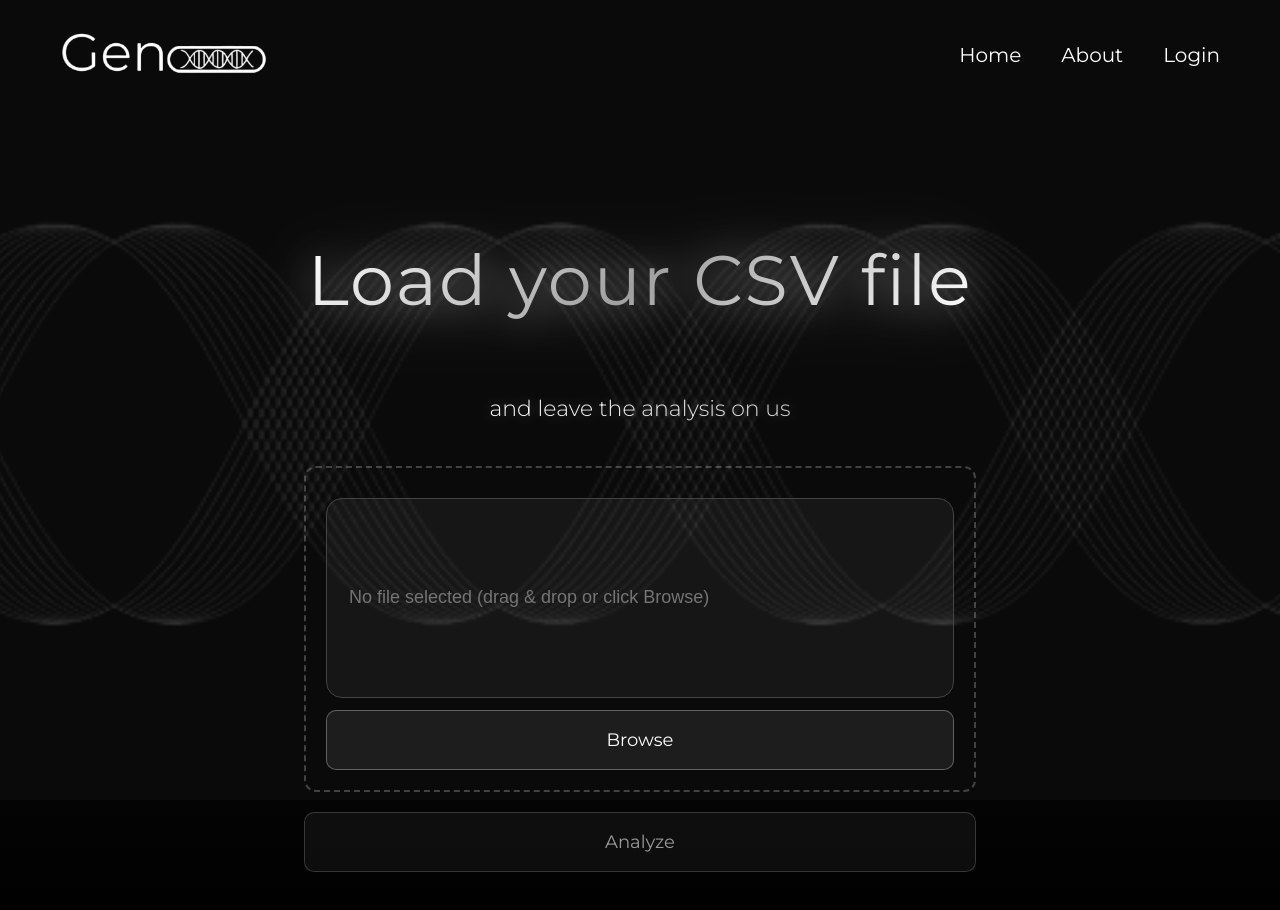
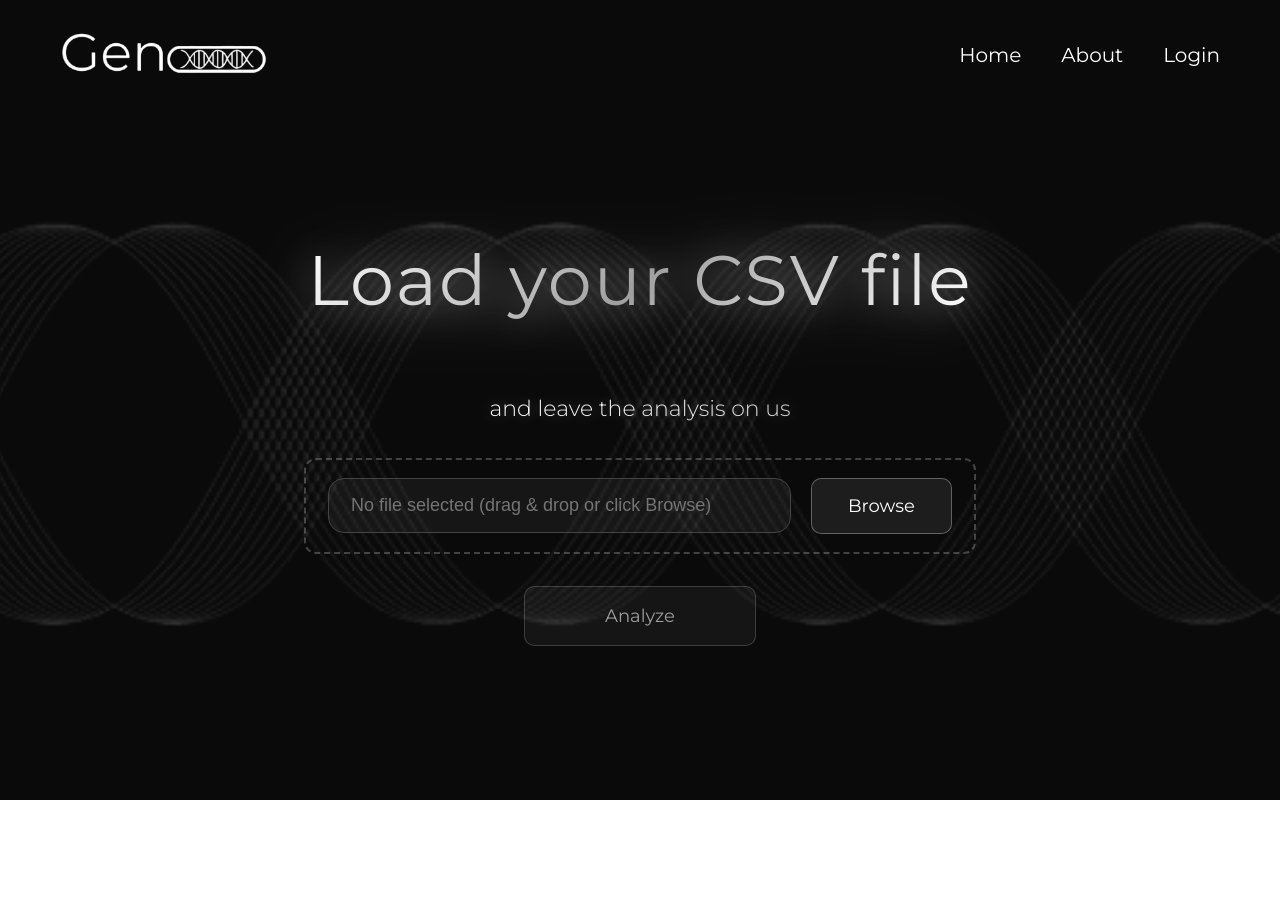
Before and after one commit to JoudAlharbi/GENO-deployment, a React (Vite) app in the folder geno-react/: page /load in a window 1280 px wide. Shown: the top 910 px of the page. After the commit the page ends 800 px from the top, so only its background shows below. Built offline with nearby package versions, Linux system fonts and the light colour scheme; no server answers.

Commit message:
restore upload page layout

```diff
--- a/geno-react/src/pages/LoadSample.jsx
+++ b/geno-react/src/pages/LoadSample.jsx
@@ -27,16 +27,14 @@ export default function LoadSample() {
     if (e.target.files?.length > 0) {
       const file = e.target.files[0];
 
-      // Validate file type
-      const extension = file.name.split('.').pop().toLowerCase();
-      if (!['csv', 'txt'].includes(extension)) {
+      const extension = file.name.split(".").pop().toLowerCase();
+      if (!["csv", "txt"].includes(extension)) {
         setError("Please select a CSV or TXT file");
         setFileName("");
         setSelectedFile(null);
         return;
       }
 
-      // Validate file size (max 16MB)
       if (file.size > 16 * 1024 * 1024) {
         setError("File size exceeds 16MB limit");
         setFileName("");
@@ -50,7 +48,6 @@ export default function LoadSample() {
   };
 
   const handleAnalyze = async () => {
-    // Validation
     if (!selectedFile) {
       setError("Please select a CSV file first!");
       return;
@@ -61,7 +58,6 @@ export default function LoadSample() {
     setUploadProgress(0);
 
     try {
-      // Simulate progress for better UX
       const progressInterval = setInterval(() => {
         setUploadProgress((prev) => {
           if (prev >= 90) {
@@ -77,21 +73,23 @@ export default function LoadSample() {
       clearInterval(progressInterval);
       setUploadProgress(100);
 
-      // Store the result in sessionStorage for the Result page
       sessionStorage.setItem("analysisResult", JSON.stringify(result));
 
-      // Small delay to show 100% completion
       setTimeout(() => {
         navigate("/result");
       }, 500);
-
     } catch (err) {
       console.error("Analysis error:", err);
-      const msg = err.message || "Analysis failed. Please check if the backend is running.";
+      const msg =
+        err.message || "Analysis failed. Please check if the backend is running.";
       setError(msg);
       setIsLoading(false);
       setUploadProgress(0);
-      if (msg.includes("log in") || msg.includes("Authentication") || msg.includes("invalid token")) {
+      if (
+        msg.includes("log in") ||
+        msg.includes("Authentication") ||
+        msg.includes("invalid token")
+      ) {
         setTimeout(() => navigate("/login"), 2000);
       }
     }
@@ -109,9 +107,9 @@ export default function LoadSample() {
     const files = e.dataTransfer.files;
     if (files?.length > 0) {
       const file = files[0];
-      const extension = file.name.split('.').pop().toLowerCase();
+      const extension = file.name.split(".").pop().toLowerCase();
 
-      if (!['csv', 'txt'].includes(extension)) {
+      if (!["csv", "txt"].includes(extension)) {
         setError("Please drop a CSV or TXT file");
         return;
       }
@@ -127,36 +125,26 @@ export default function LoadSample() {
     }
   };
 
+  const progressLabel =
+    uploadProgress < 30
+      ? "Uploading file..."
+      : uploadProgress < 60
+        ? "Processing data..."
+        : uploadProgress < 90
+          ? "Running AI analysis..."
+          : "Generating report...";
+
   return (
     <main className="load-content">
       <h1 className="load-title">Load your CSV file</h1>
       <p className="load-description">and leave the analysis on us</p>
 
-      {/* Error Message */}
-      {error && (
-        <div className="error-message" style={{
-          backgroundColor: "rgba(220, 53, 69, 0.1)",
-          border: "1px solid #dc3545",
-          color: "#dc3545",
-          padding: "12px 20px",
-          borderRadius: "8px",
-          marginBottom: "20px",
-          textAlign: "center"
-        }}>
-          {error}
-        </div>
-      )}
+      {error && <div className="load-error">{error}</div>}
 
       <div
-        className="file-upload-section"
+        className={`file-upload-section${isLoading ? " file-upload-section--loading" : ""}`}
         onDragOver={handleDragOver}
         onDrop={handleDrop}
-        style={{
-          border: isLoading ? "none" : "2px dashed rgba(200, 200, 200, 0.3)",
-          borderRadius: "12px",
-          padding: "20px",
-          transition: "all 0.3s ease"
-        }}
       >
         {!isLoading ? (
           <>
@@ -181,69 +169,22 @@ export default function LoadSample() {
             </div>
 
             {selectedFile && (
-              <div style={{
-                marginTop: "10px",
-                fontSize: "0.9rem",
-                color: "#888"
-              }}>
+              <p className="file-size-hint">
                 File size: {(selectedFile.size / 1024).toFixed(2)} KB
-              </div>
+              </p>
             )}
           </>
         ) : (
-          /* Loading State */
-          <div className="loading-state" style={{
-            textAlign: "center",
-            padding: "30px"
-          }}>
-            <div className="loading-spinner" style={{
-              width: "60px",
-              height: "60px",
-              border: "4px solid rgba(76, 175, 80, 0.2)",
-              borderTopColor: "#4CAF50",
-              borderRadius: "50%",
-              animation: "spin 1s linear infinite",
-              margin: "0 auto 20px"
-            }}></div>
-
-            <p style={{
-              color: "#4CAF50",
-              marginBottom: "15px",
-              fontSize: "1.1rem",
-              fontWeight: "500"
-            }}>
-              Analyzing your genetic data...
-            </p>
-
-            {/* Progress Bar */}
-            <div style={{
-              width: "100%",
-              maxWidth: "300px",
-              height: "8px",
-              backgroundColor: "rgba(76, 175, 80, 0.2)",
-              borderRadius: "4px",
-              margin: "0 auto",
-              overflow: "hidden"
-            }}>
-              <div style={{
-                width: `${uploadProgress}%`,
-                height: "100%",
-                backgroundColor: "#4CAF50",
-                borderRadius: "4px",
-                transition: "width 0.3s ease"
-              }}></div>
+          <div className="load-analyzing">
+            <div className="load-analyzing__spinner" aria-hidden="true" />
+            <p className="load-analyzing__title">Analyzing your genetic data...</p>
+            <div className="load-analyzing__bar-track">
+              <div
+                className="load-analyzing__bar-fill"
+                style={{ width: `${uploadProgress}%` }}
+              />
             </div>
-
-            <p style={{
-              color: "#888",
-              fontSize: "0.85rem",
-              marginTop: "10px"
-            }}>
-              {uploadProgress < 30 && "Uploading file..."}
-              {uploadProgress >= 30 && uploadProgress < 60 && "Processing data..."}
-              {uploadProgress >= 60 && uploadProgress < 90 && "Running AI analysis..."}
-              {uploadProgress >= 90 && "Generating report..."}
-            </p>
+            <p className="load-analyzing__status">{progressLabel}</p>
           </div>
         )}
       </div>
@@ -254,19 +195,12 @@ export default function LoadSample() {
         onClick={handleAnalyze}
         disabled={isLoading || !selectedFile}
         style={{
-          opacity: (isLoading || !selectedFile) ? 0.6 : 1,
-          cursor: (isLoading || !selectedFile) ? "not-allowed" : "pointer"
+          opacity: isLoading || !selectedFile ? 0.6 : 1,
+          cursor: isLoading || !selectedFile ? "not-allowed" : "pointer",
         }}
       >
         {isLoading ? "Analyzing..." : "Analyze"}
       </button>
-
-      {/* CSS Animation */}
-      <style>{`
-        @keyframes spin {
-          to { transform: rotate(360deg); }
-        }
-      `}</style>
     </main>
   );
 }
--- a/geno-react/src/styles/geno.css
+++ b/geno-react/src/styles/geno.css
@@ -803,6 +803,11 @@ h1, h2, h3 {
   display: flex;
   flex-direction: column;
   align-items: center;
+  width: 100%;
+  max-width: 720px;
+  margin-left: auto;
+  margin-right: auto;
+  box-sizing: border-box;
 }
 
 .load-title {
@@ -814,27 +819,67 @@ h1, h2, h3 {
 .load-description {
   font-size: 22px;
   font-weight: 300;
-  margin-bottom: 40px;
+  margin-bottom: 32px;
 }
 
-/* File input row */
+.load-error {
+  width: 100%;
+  max-width: 680px;
+  background-color: rgba(220, 53, 69, 0.1);
+  border: 1px solid #dc3545;
+  color: #dc3545;
+  padding: 12px 20px;
+  border-radius: 8px;
+  margin-bottom: 20px;
+  text-align: center;
+  box-sizing: border-box;
+}
+
+/* Drag & drop / file picker panel */
+.file-upload-section {
+  width: 100%;
+  max-width: 680px;
+  margin: 0 auto 4px;
+  padding: 18px 22px;
+  border: 2px dashed rgba(200, 200, 200, 0.3);
+  border-radius: 12px;
+  transition: all 0.3s ease;
+  box-sizing: border-box;
+}
+
+.file-upload-section:hover {
+  border-color: rgba(255, 255, 255, 0.38);
+  background: rgba(255, 255, 255, 0.02);
+}
+
+.file-upload-section--loading {
+  border: none;
+  padding: 22px 20px;
+  background: transparent;
+}
+
+.file-upload-section--loading:hover {
+  background: transparent;
+}
+
+/* File input row — horizontal on desktop */
 .file-input-wrapper {
-  margin-top: 10px;
+  margin-top: 0;
   display: flex;
-  flex-wrap: wrap;
-  gap: 24px;
+  flex-direction: row;
+  flex-wrap: nowrap;
+  gap: 20px;
   justify-content: center;
+  align-items: center;
   width: 100%;
-  max-width: 720px;
-  margin-left: auto;
-  margin-right: auto;
+  max-width: 100%;
 }
 
 .file-path {
-  width: 100%;
-  max-width: 500px;
+  width: 500px;
+  max-width: calc(100% - 140px);
   min-width: 0;
-  flex: 1 1 200px;
+  flex: 0 1 500px;
   padding: 16px 22px;
   border-radius: 16px;
   border: 1px solid #444;
@@ -842,6 +887,64 @@ h1, h2, h3 {
   color: #fff;
   font-size: 18px;
   transition: 0.3s;
+  box-sizing: border-box;
+}
+
+.file-size-hint {
+  margin-top: 8px;
+  font-size: 0.85rem;
+  color: #888;
+}
+
+.load-analyzing {
+  text-align: center;
+  padding: 20px 16px;
+}
+
+.load-analyzing__spinner {
+  width: 52px;
+  height: 52px;
+  border: 4px solid rgba(76, 175, 80, 0.2);
+  border-top-color: #4caf50;
+  border-radius: 50%;
+  animation: load-spin 1s linear infinite;
+  margin: 0 auto 16px;
+}
+
+.load-analyzing__title {
+  color: #4caf50;
+  margin-bottom: 12px;
+  font-size: 1.05rem;
+  font-weight: 500;
+}
+
+.load-analyzing__bar-track {
+  width: 100%;
+  max-width: 280px;
+  height: 8px;
+  background-color: rgba(76, 175, 80, 0.2);
+  border-radius: 4px;
+  margin: 0 auto;
+  overflow: hidden;
+}
+
+.load-analyzing__bar-fill {
+  height: 100%;
+  background-color: #4caf50;
+  border-radius: 4px;
+  transition: width 0.3s ease;
+}
+
+.load-analyzing__status {
+  color: #888;
+  font-size: 0.85rem;
+  margin-top: 10px;
+}
+
+@keyframes load-spin {
+  to {
+    transform: rotate(360deg);
+  }
 }
 
 .file-path:focus {
@@ -863,16 +966,20 @@ h1, h2, h3 {
 }
 
 .btn-browse {
-    padding: 18px 40px;
+    padding: 16px 36px;
     font-size: 18px;
     border-radius: 10px;
+    flex-shrink: 0;
+    white-space: nowrap;
 }
 
 .btn-analyze {
     padding: 18px 80px;
     font-size: 18px;
     border-radius: 10px;
-    margin-top: 30px;
+    margin-top: 28px;
+    width: auto;
+    max-width: 100%;
 }
 
 .btn-result {
--- a/geno-react/src/styles/responsive.css
+++ b/geno-react/src/styles/responsive.css
@@ -233,44 +233,9 @@ img {
   flex-direction: column;
 }
 
-/* ── Load / Upload ────────────────────────────────────────── */
+/* ── Load / Upload (page padding only; layout restored in geno.css) ── */
 .load-content {
   padding: clamp(48px, 12vw, 80px) clamp(16px, 5vw, 24px) clamp(40px, 8vw, 60px);
-  width: 100%;
-  max-width: 720px;
-  margin: 0 auto;
-}
-
-.file-upload-section {
-  width: 100%;
-  max-width: 100%;
-}
-
-.file-input-wrapper {
-  flex-direction: column;
-  align-items: stretch;
-  width: 100%;
-  max-width: 100%;
-  gap: 12px;
-  padding: 0;
-}
-
-.file-path {
-  width: 100%;
-  max-width: 100%;
-  min-width: 0;
-}
-
-.btn-browse,
-.btn-analyze {
-  width: 100%;
-  max-width: 100%;
-}
-
-.btn-analyze {
-  margin-top: 20px;
-  padding-left: 24px;
-  padding-right: 24px;
 }
 
 /* ── Result page ────────────────────────────────────────────── */
@@ -547,6 +512,38 @@ img {
   }
 }
 
+/* ── Load page: stack controls on narrow screens only ───────── */
+@media (max-width: 768px) {
+  .file-input-wrapper {
+    flex-direction: column;
+    flex-wrap: wrap;
+    align-items: stretch;
+    gap: 12px;
+  }
+
+  .file-path {
+    width: 100%;
+    max-width: 100%;
+    flex: 1 1 auto;
+  }
+
+  .btn-browse {
+    width: 100%;
+  }
+
+  .btn-analyze {
+    width: 100%;
+    max-width: 360px;
+    margin-top: 22px;
+    padding-left: 24px;
+    padding-right: 24px;
+  }
+
+  .file-upload-section {
+    padding: 16px 18px;
+  }
+}
+
 /* ── Small phones (≤480px) ─────────────────────────────────── */
 @media (max-width: 480px) {
   .logo-img {
```
